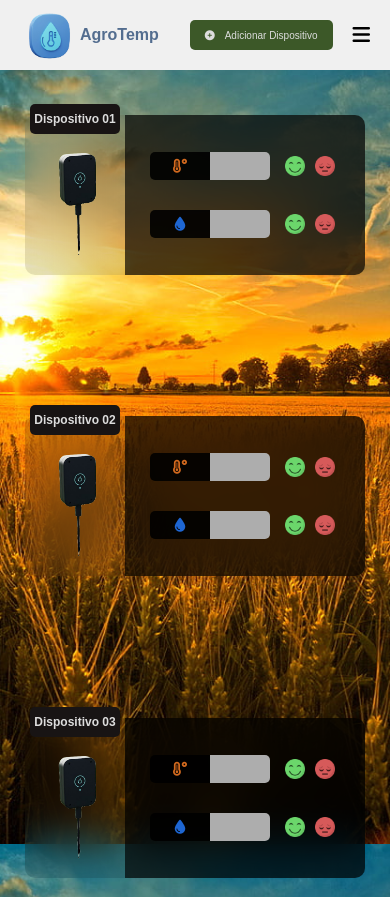
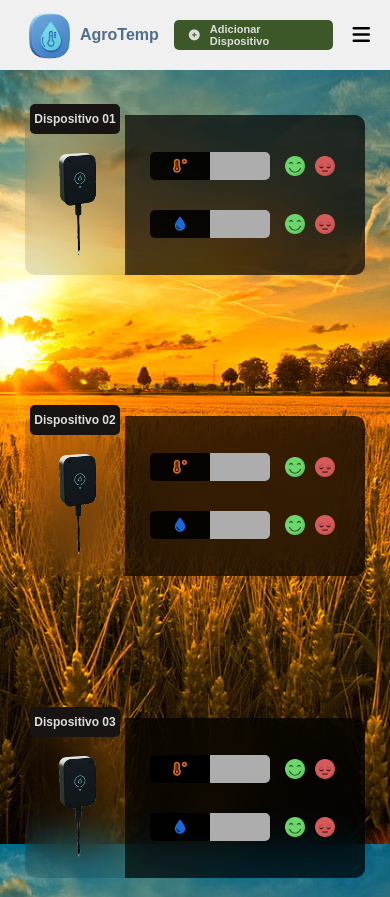
Before and after one commit to PepeSlime/AgroTemp, a website: page frontend/agrotemp.html in a window 390 px wide. Shown: the top 897 px of the page. Drawn offline with Linux system fonts and the light colour scheme.

Commit message:
size-bold

```diff
--- a/frontend/css/agrotemp.css
+++ b/frontend/css/agrotemp.css
@@ -305,7 +305,8 @@ body{
 
     .add-gadget p,
     .add-gadget i{
-        font-size: 10px;
+        font-size: 11px;
+        font-weight: bold;
     }
 
     .add-gadget{
```
